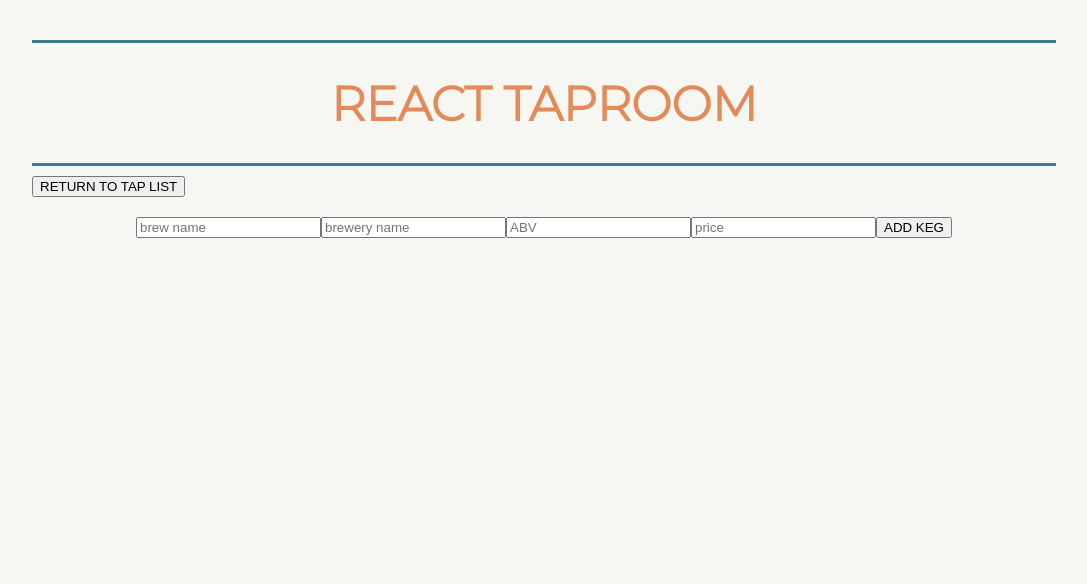
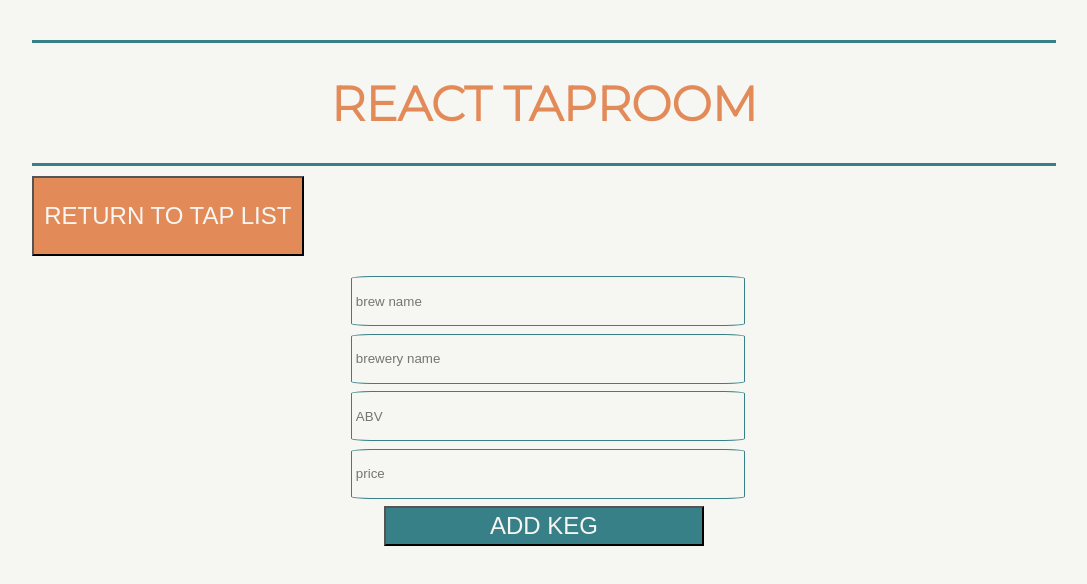
Before and after one commit to michelle-morin/taproom, a React (Create React App) app: page / in a window 1280 px wide. Both pictures are taken after a click on the button "ADD NEW KEG". Shown: the top 584 px of the page, without its empty margins (96-1183 px from the left). Built offline with nearby package versions, Linux system fonts and the light colour scheme.

Commit message:
update global styles

```diff
--- a/src/index.css
+++ b/src/index.css
@@ -4,3 +4,43 @@ body {
   background-color: #f6f6f2;
   color: #388087;
 }
+
+h3.beer-name {
+  background-color: #c2edce;
+}
+
+button.reused-button {
+  background-color: rgb(227, 138, 89);
+  color: #f6f6f2;
+  height: 5rem;
+  width: auto;
+  font-size: 1.5rem;
+  padding: 1%;
+  cursor: pointer;
+  outline: none;
+  box-shadow: none;
+}
+
+input {
+  display: block;
+  margin: auto auto;
+  height: 2.5rem;
+  width: 30vw;
+  margin-bottom: 2%;
+  background-color: transparent;
+  border: 1px solid #388087;
+  border-radius: 5%;
+  padding: 1%;
+  outline: none;
+  box-shadow: none;
+}
+
+button.new-keg-button {
+  display: block;
+  margin: auto auto;
+  width: 25vw;
+  height: 2.5rem;
+  font-size: 1.5rem;
+  background-color: #388087;
+  color: #f6f6f2;
+}
```
